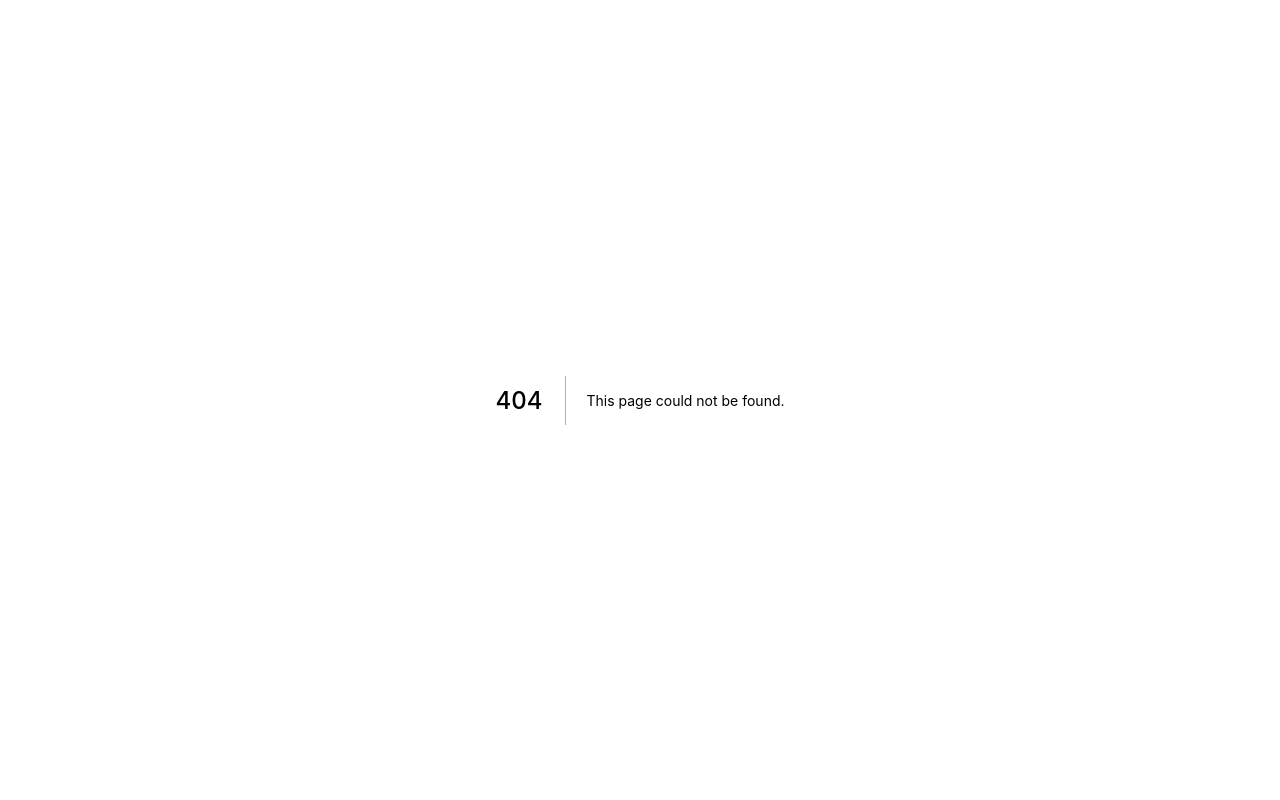
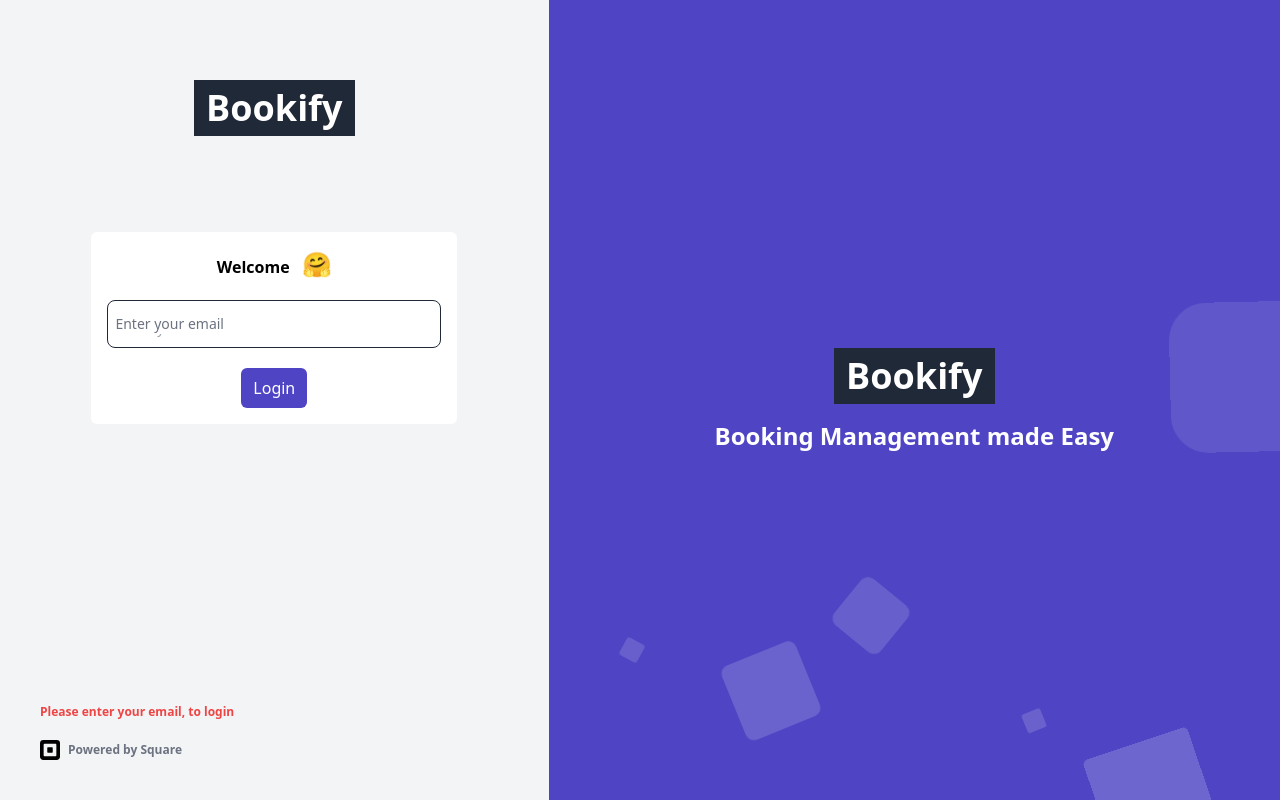
Before and after one commit to BisiDavi/square-booking, a Next.js app: page /admin/login in a window 1280 px wide. Before the commit this address had no page. Built offline with nearby package versions, Linux system fonts and the light colour scheme.

Commit message:
admin page updated

```diff
--- a/components/Form/OnboardingForm.tsx
+++ b/components/Form/OnboardingForm.tsx
@@ -11,7 +11,11 @@ import useOnboardingMutation from "@/hooks/useOnboardingMutation";
 import cookieExpiryDate from "@/lib/cookieExpiryDate";
 import { updateMerchant } from "@/redux/auth-slice";
 
-export default function OnboardingForm() {
+interface Props {
+  type?: string;
+}
+
+export default function OnboardingForm({ type }: Props) {
   const dispatch = useAppDispatch();
   const router = useRouter();
   const { mutate, isLoading } = useOnboardingMutation();
@@ -50,12 +54,16 @@ export default function OnboardingForm() {
     }
   }
 
+  const buttonText = type ? "Login" : "Onboard Me";
+  const formText = type
+    ? " Please enter your email, to login"
+    : "Get onboarded with a single click.";
   return (
     <div className="w-2/3 mx-auto bg-white  p-4 rounded-md">
       <h5 className="font-bold">
         Welcome <span className="text-2xl ml-2">🤗</span>
       </h5>
-      <h6 className="font-medium my-2">Get onboarded with a single click.</h6>
+      {!type && <h6 className="font-medium my-2">{formText}</h6>}
 
       <FormProvider {...methods}>
         <form onSubmit={methods.handleSubmit(onSubmit)}>
@@ -66,7 +74,7 @@ export default function OnboardingForm() {
             type="email"
           />
           <Button
-            text="Onboard me"
+            text={buttonText}
             type="submit"
             className="bg-site-purple flex font-medium items-center mx-auto justify-center flex text-white px-3 py-2 rounded-md hover:bg-blue-500"
             loading={isLoading}
--- /dev/null
+++ b/pages/admin/login.tsx
@@ -0,0 +1,33 @@
+/* eslint-disable @next/next/no-img-element */
+import Head from "next/head";
+import { SiSquare } from "react-icons/si";
+
+import OnboardingBanner from "@/components/Banner/OnboardingBanner";
+import OnboardingForm from "@/components/Form/OnboardingForm";
+import AppLogo from "@/components/Logo/AppLogo";
+
+export default function LoginPage() {
+  return (
+    <>
+      <Head>
+        <title> Login | Welcome to Bookify | Booking Made Easy </title>
+      </Head>
+      <main className="w-full h-screen flex items-center">
+        <div className="w-1/2 bg-gray-100 flex pt-20  text-center  flex-col relative h-full">
+          <AppLogo className="text-4xl mx-auto flex justify-center mb-24" />
+          <OnboardingForm type="login" />
+          <p className="font-bold text-xs text-red-500 absolute bottom-20 text-left left-10">
+            Please enter your email, to login
+          </p>
+          <div className="square flex items-center absolute bottom-10 left-10">
+            <SiSquare className="text-xl mr-2" />
+            <p className="font-bold text-xs text-gray-500 ">
+              Powered by Square
+            </p>
+          </div>
+        </div>
+        <OnboardingBanner />
+      </main>
+    </>
+  );
+}
```
